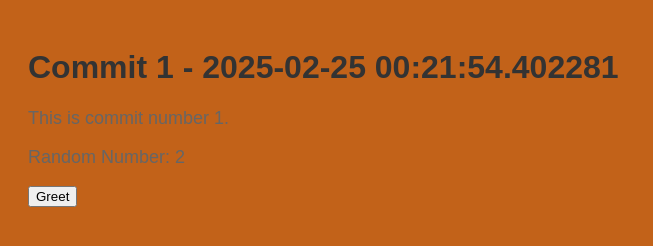
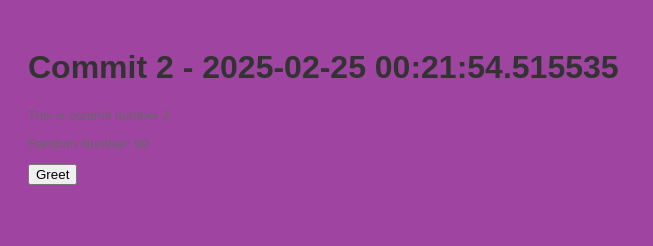
Before and after one commit to stiffs95/my-repo-20250225002151, a plain HTML site: page index.html in a window 1280 px wide. Shown: the whole page, without its empty margins (0-653 px from the left). Drawn offline with Linux system fonts and the light colour scheme.

Commit message:
📝 My last commit 2 (HTML, CSS, JS, or PY)

```diff
--- a/index.html
+++ b/index.html
@@ -2,13 +2,13 @@
     <!DOCTYPE html>
     <html>
     <head>
-        <title>Commit 1 - 2025-02-25 00:21:54.402281</title>
+        <title>Commit 2 - 2025-02-25 00:21:54.515535</title>
         <link rel="stylesheet" href="style.css">
     </head>
     <body>
-        <h1>Commit 1 - 2025-02-25 00:21:54.402281</h1>
-        <p>This is commit number 1.</p>
-        <p>Random Number: 2</p>
+        <h1>Commit 2 - 2025-02-25 00:21:54.515535</h1>
+        <p>This is commit number 2.</p>
+        <p>Random Number: 90</p>
         <button onclick="greet()">Greet</button>
         <script src="script.js"></script>
     </body>
--- a/script.js
+++ b/script.js
@@ -2,4 +2,4 @@
     function greet() {
         alert('Hello from commit ' + commitNumber + '!');
     }
-    var commitNumber = 1;
+    var commitNumber = 2;
--- a/style.css
+++ b/style.css
@@ -1,7 +1,7 @@
 
     body {
         font-family: Arial, sans-serif;
-        background-color: #c26219;
+        background-color: #9f45a1;
         padding: 20px;
     }
     h1 {
@@ -9,5 +9,5 @@
     }
     p {
         color: #666;
-        font-size: 18px;
+        font-size: 13px;
     }
```
